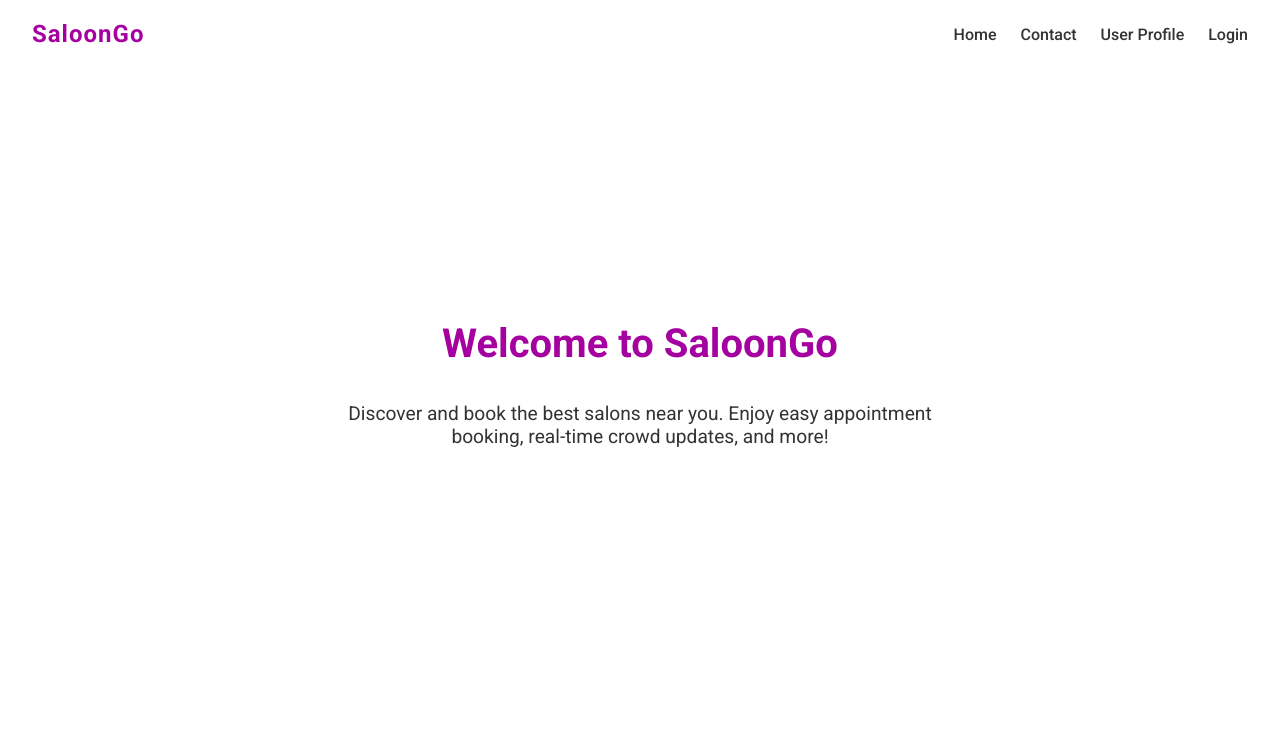
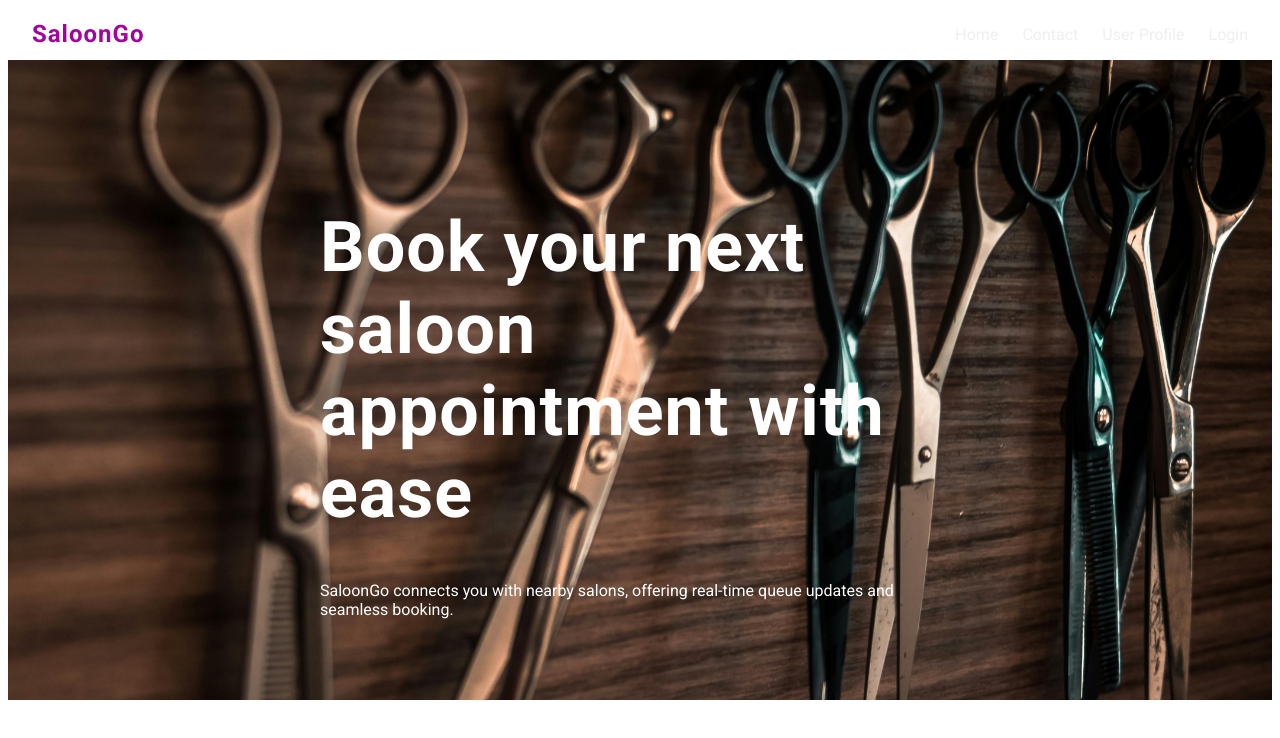
Before and after one commit to Akash-Hedaoo/saloonGo, a React (Vite) app in the folder front-end/: page / in a window 1280 px wide. Shown: the top 738 px of the page. Built offline with nearby package versions, Linux system fonts and the light colour scheme.

Commit message:
navbar routing and landing page building

```diff
--- a/front-end/src/pages/LandingPage.jsx
+++ b/front-end/src/pages/LandingPage.jsx
@@ -1,13 +1,17 @@
-import React from 'react';
-
+import React from "react";
+import "../styles/LandingPage.css";
+import landingpageimg from "../assets/images/landingpagephoto.jpg";
 
 const LandingPage = () => {
   return (
-    <div style={{ minHeight: '80vh', display: 'flex', flexDirection: 'column', alignItems: 'center', justifyContent: 'center' }}>
-      <h1 style={{ fontSize: '2.5rem', color: '#a500a0ff', marginBottom: '1rem' }}>Welcome to SaloonGo</h1>
-      <p style={{ fontSize: '1.2rem', color: '#333', maxWidth: 600, textAlign: 'center' }}>
-        Discover and book the best salons near you. Enjoy easy appointment booking, real-time crowd updates, and more!
-      </p>
+    <div className="landing-page-container">
+      <div className="image-container">
+        <img src={landingpageimg} alt="Landing" />
+      </div>
+      <div className="imgtext">
+        <h1>Book your next saloon appointment with ease</h1>
+        <h4>SaloonGo connects you with nearby salons, offering real-time queue updates and seamless booking.</h4>
+      </div>
     </div>
   );
 };
--- /dev/null
+++ b/front-end/src/styles/LandingPage.css
@@ -0,0 +1,24 @@
+.image-container img {
+  height:80vh;
+    width:100%;
+    position: relative;
+    overflow: hidden;
+    object-fit: cover;
+}
+.imgtext{
+    position : absolute;
+     top: 50%;
+    left: 50%;
+    transform: translate(-50%, -50%);
+    color: white;
+}
+.imgtext h1{
+    font-size: 70px;
+    letter-spacing: 1px;
+
+
+
+}
+.imgtext h4{
+    font-weight: 100;
+}
--- a/front-end/src/styles/Navbar.css
+++ b/front-end/src/styles/Navbar.css
@@ -22,9 +22,9 @@
 }
 
 .navbar-links a {
-  color: #333;
+  color: #f0efef;
   text-decoration: none;
-  font-weight: 500;
+  font-weight: 100;
   transition: color 0.2s;
 }
 
@@ -54,7 +54,7 @@
     position: absolute;
     top: 60px;
     right: 0;
-    background: rgba(255,255,255,0.95);
+    background: rgba(61, 60, 60, 0.95);
     flex-direction: column;
     width: 200px;
     gap: 1.2rem;
```
Also changed, not shown: front-end/src/assets/images/landingpagephoto.jpg (added).
